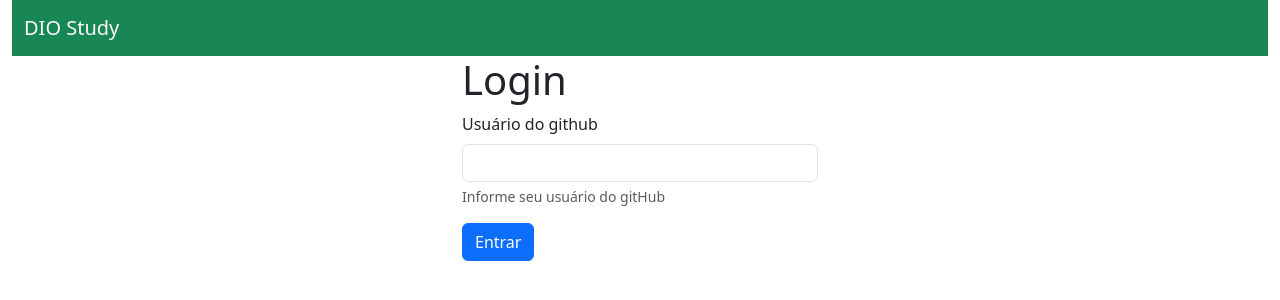
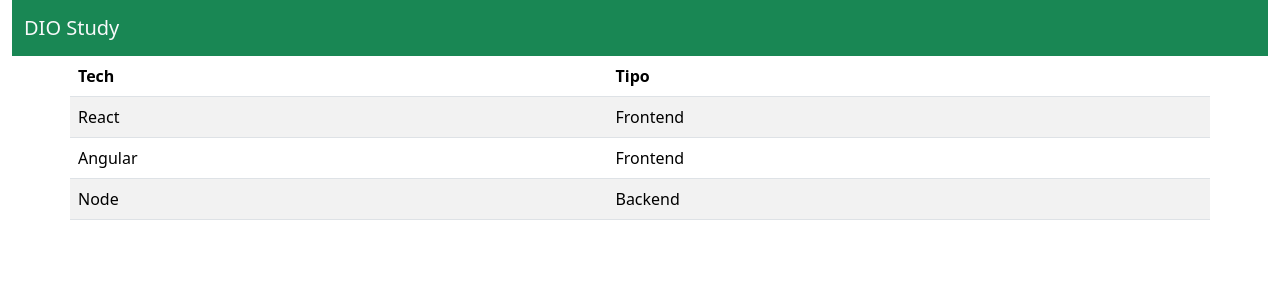
Before and after one commit to ClaytonEduard/react-dio-ts, a React (Create React App) app: page /1 in a window 1280 px wide. Before the commit this address led to /. Shown: the top 300 px of the page. Built offline with nearby package versions, Linux system fonts and the light colour scheme; no server answers.

Commit message:
Finalizado a conexao com api

```diff
--- a/src/api/github.ts
+++ b/src/api/github.ts
@@ -1,7 +1,7 @@
 import axios from "axios";
 
 const gitApi = {
-    getUser: async (user: string) => {
+    getUser: async (user: string | undefined) => {
         try {
             const response = await axios.get(`https://api.github.com/users/${user}`)
             return response.data
--- a/src/pages/Home.tsx
+++ b/src/pages/Home.tsx
@@ -2,8 +2,14 @@
 import { Layout } from "../components/Layout/Layout";
 import { useNavigate } from "react-router-dom";
 
+// chamando a gitApi
+import gitApi from "../api/github";
+
 const Home = () => {
   const [user, setUser] = useState("");
+
+  // verficando usuario invalido
+  const [invalid, setInvalid] = useState(false);
 
   //* instanciar o useHistory
   //?  no curso esta usando useHistory no entanto a partir da  react-router-dom v6  ele nao pertence ao react-router-dom, assim utiliza o navigate
@@ -16,7 +22,13 @@
     if (user.length === 0) {
       return alert("Por favor informe um usuário");
     }
-    history(`/${user}`);
+    gitApi
+      .getUser(user)
+      .then((response) => history(`/${response.login}`))
+      .catch((error) => {
+        console.log();
+        setInvalid(true);
+      });
   };
 
   return (
@@ -39,6 +51,11 @@
           <div id="userHelp" className="form-text">
             Informe seu usuário do gitHub
           </div>
+          {invalid && (
+            <div id="userHelp" className="form-text text-danger">
+              Usuário inválido
+            </div>
+          )}
         </div>
         <button onClick={handleClick} type="button" className="btn btn-primary">
           Entrar
--- a/src/pages/Perfil.tsx
+++ b/src/pages/Perfil.tsx
@@ -2,22 +2,41 @@
 import { Table } from "../components/Table/Table";
 import { useParams, useNavigate, useLocation } from "react-router-dom";
 import React, { useEffect } from "react";
+import gitApi from "../api/github";
 
 const Perfil: React.FC = () => {
   const navigate = useNavigate();
   const logation = useLocation();
 
   const { user } = useParams<{ user: string }>();
+  const cursos = [
+    {
+      tech: "React",
+      tipo: "Frontend",
+    },
+    {
+      tech: "Angular",
+      tipo: "Frontend",
+    },
+    {
+      tech: "Node",
+      tipo: "Backend",
+    },
+  ];
 
   useEffect(() => {
-    if (user !== "clayton") {
-      navigate("/");
-    }
+    gitApi
+      .getUser(user)
+      .then((response) => console.log(response))
+      .catch((error) => {
+        console.log(error);
+        navigate("/");
+      });
   }, [user, navigate]);
 
   return (
     <Layout>
-      <Table />
+      <Table data={cursos} />
     </Layout>
   );
 };
```
Also changed, not shown: package.json (+4 -4 lines), 2 other files (tests, documents, lock files or other folders).
